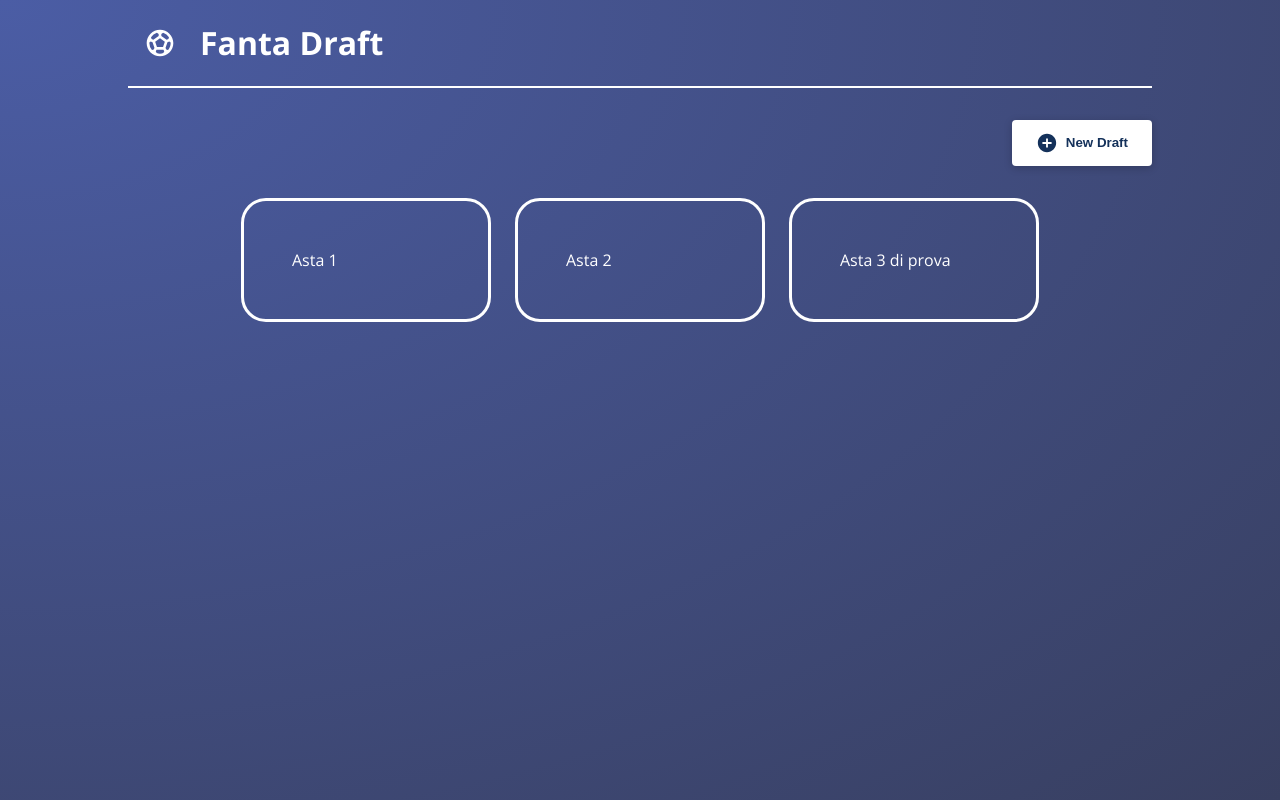
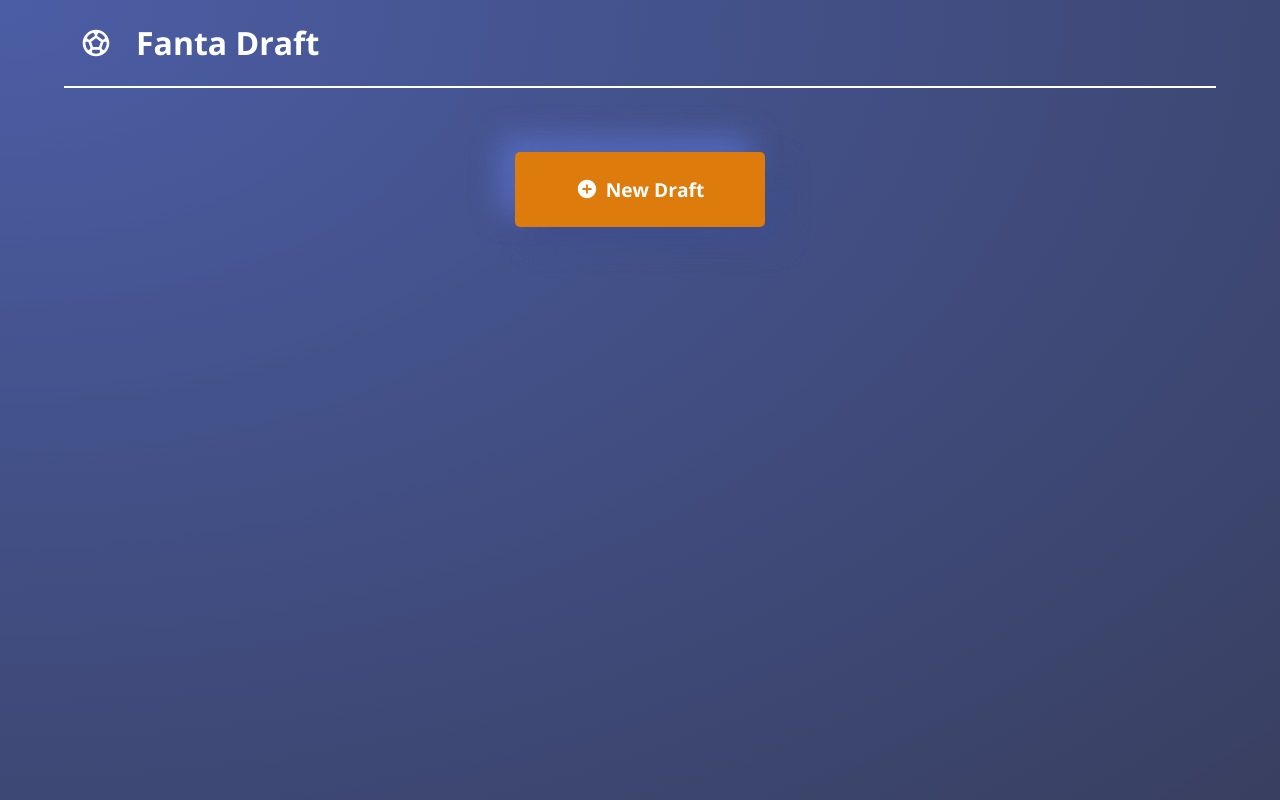
Before and after one commit to michelegranatiero/fanta-react, a React (Vite) app: page / in a window 1280 px wide. Built offline with nearby package versions, Linux system fonts and the light colour scheme.

Commit message:
button css

```diff
--- a/src/index.css
+++ b/src/index.css
@@ -1,28 +1,52 @@
 @import url('https://fonts.googleapis.com/css2?family=Open+Sans:wght@400;700&display=swap');
+
+@import url('https://fonts.googleapis.com/css2?family=Open+Sans&family=Quicksand&display=swap');
 
 * {
   box-sizing: border-box;
+  font-family: 'Open Sans', sans-serif; /* Open Sans or Quicksand */
 }
 
 :root {
-  min-height: 100vh;
-  font-family: 'Open Sans', sans-serif;
+  /* font-family: 'Open Sans', sans-serif;  */
   background-image: radial-gradient(ellipse at top left, #4b5da5, #383f60);
+
+  --first-bright-color: #a5aed2;
+  --second-bright-color: #818dc0;
+  --third-bright-color: #6e7db7;
+
+  --dark-color: #212949;
+
+  --dark-orange: #b6660a;
+  --light-orange: #dd7b0c;
+
+  --violet: #6883e6;
 }
+
 
 body {
   margin: 0;
   color: #ffffff;
 }
 
+#root {
+  min-height: 100vh;
+  display: flex;
+  flex-direction: column;
+  margin: 0 auto;
+  padding: 0 5%;
+  max-width: 2000px;
+
+}
+
 main{
-  margin: 2rem 10%;
+  margin: 2rem 0;
+  flex-grow: 1;
 }
 
 /* Header-----------------------------*/
 
 .header {
-  margin: 0 10%;
   padding: 0 1rem;
   text-align: center;
   display: flex;
@@ -40,41 +64,104 @@ main{
   cursor: pointer;
 }
 
+/* Components ----------------------*/
+
+.btn {
+  display: inline-flex;
+  /* align-items: center; */
+  gap: 0.5rem;
+  padding: 0.75rem 1.5rem; /* double the size on the sides */
+  justify-content: center;
+  align-items: center;
+  border: 2px solid transparent;
+  outline: none;
+  border-radius: 5px;
+  overflow: hidden;
+  cursor: pointer;
+  font-weight: bold;
+  font-size: medium;
+  background-color: var(--violet);
+  color: white;
+  /* box-shadow: 0 2px 10px rgba(0, 0, 0, 0.3); */
+
+  border-color: var(--light-orange);
+
+  /* box-shadow:  0 0 10px 2px rgba(0, 0, 0, 0.344); */
+  box-shadow:  14px 14px 28px #3f4e8b,
+             -14px -14px 28px #576cbf;
+
+  transition: all 0.1s ease;
+}
+
+.btn > * {
+  display: inline-flex;
+  align-items: center;
+  height: 100%;
+}
+
+.btn:hover {
+  /* color: white;
+  background-color: var(--light-orange);
+  transform: scale(1.05); */
+  border-color: var(--light-orange);
+
+}
+
+.btn:active {
+  /* transform: scale(0.95); */
+  box-shadow:
+  14px 14px 28px #3f4e8b,
+  -14px -14px 28px #576cbf,
+  inset 3px 3px 28px #3f4e8b,
+  inset -3px -3px 28px #576cbf;
+  border-color: var(--light-orange);
+  font-size: 18px;
+}
+
+.btn:active > .btn-icon > *{
+  transform: scale(0.93);
+}
+
+
+/* .btn:focus{
+  box-shadow: 0 0 0 3px rgba(221, 123, 12, 0.47);
+} */
+
+
 
 /* Home------------------------------- */
+
+.btn-container {
+  margin: 2rem 0;
+  display: flex;
+  justify-content: center;
+  gap: 2rem;
+}
+
 .btn-new {
-  display: inline-flex;
-  align-items: center;
-  gap: 0.5rem;
-  padding: 0.75rem 1.5rem;
-  background-color: white;
-  color: #14315a;
-  border: none;
-  border-radius: 4px;
-  box-shadow: 0 2px 8px rgba(0, 0, 0, 0.2);
-  cursor: pointer;
-  font-weight: bold;
+  color: white;
+  background-color: var(--light-orange);
+  border-color: transparent
 }
 
 .btn-new:hover {
   color: white;
-  background-color: #dd7b0c;
+  /* background-color: #ff8f0f; */
+  /* box-shadow:  0 0 10px 5px rgba(0, 0, 0, 0.344); */
 }
 
 .btn-new:active{
-  background-color: #a35b08;
+  color: white;
+  background-color: var(--dark-orange);
 }
 
-.btn-container {
-  text-align: end;
-  margin-bottom: 2rem;
-  display: flex;
-  justify-content: end;
-  gap: 2rem;
-
+.btn-bigger{
+  height: 75px;
+  width: 250px;
+  font-size: larger;
 }
 
-
+/* not displayed----------------------- */
 .cards-container {
   display: flex;
   flex-wrap: wrap; /* make items  */
@@ -110,26 +197,6 @@ main{
   width: 100%;
   text-align: center;
   margin-top: 2rem;
-}
-
-.submit-btn {
-  gap: 0.5rem;
-  padding: 0.75rem 1.5rem;
-  background-color: #dd7b0c;
-  color: white;
-  border: none;
-  border-radius: 4px;
-  box-shadow: 0 2px 8px rgba(0, 0, 0, 0.2);
-  cursor: pointer;
-  font-weight: bold;
-}
-
-.submit-btn:hover {
-  background-color: #a35b08;
-}
-
-.submit-btn:active{
-  background-color: #93530a;
 }
 
 .form-inputs {
--- a/src/pages/Home.jsx
+++ b/src/pages/Home.jsx
@@ -11,20 +11,18 @@ function Home() {
     <>
       <div className="btn-container">
         {savedDraft && (
-          <button className="btn-new" onClick={() => navigate("draft")}>
-            Resume Draft
+          <button className="btn btn-bigger" onClick={() => navigate("draft")}>
+            <span>Resume Draft</span>
           </button>
         )}
-        <button className="btn-new" onClick={() => navigate("new-draft")}>
-          <MdAddCircle size={22} /> New Draft
+        <button className="btn btn-new btn-bigger" onClick={() => navigate("new-draft")}>
+          <span className="btn-icon"><MdAddCircle size={22} /></span>
+          <span className="btn-text">New Draft</span>
         </button>
       </div>
-      <div className="cards-container">
-        {/* caricare tutte le aste dal db fetch and display (nome+modalità) */}
+      {/* <div className="cards-container">
         <div className="card"> Asta 1</div>
-        <div className="card"> Asta 2</div>
-        <div className="card"> Asta 3 di prova </div>
-      </div>
+      </div> */}
     </>
   );
 }
--- a/src/pages/NewDraft.jsx
+++ b/src/pages/NewDraft.jsx
@@ -125,7 +125,7 @@ const NewDraft = () => {
           </div>
           {/* submit button */}
           <div className="btn-cont">
-            <button type="submit" className="submit-btn" >Crea asta</button>
+            <button type="submit" className="btn" >Crea asta</button>
           </div>
         </form>
       </div>
```
